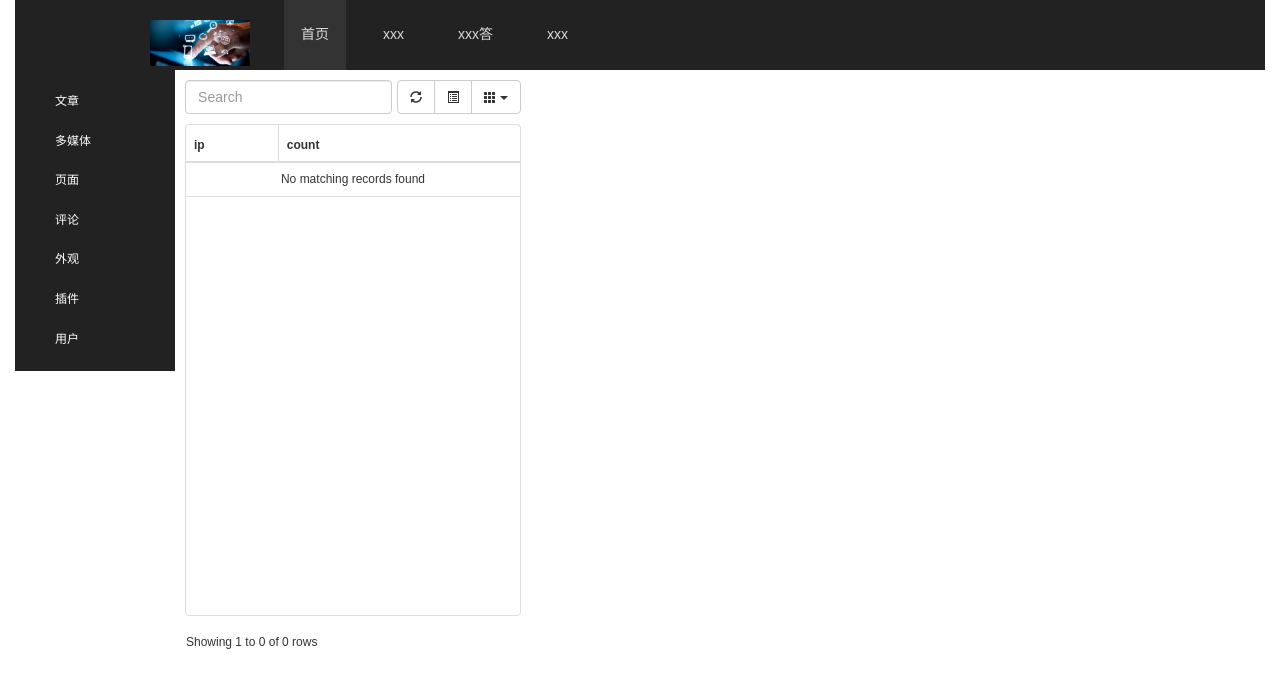
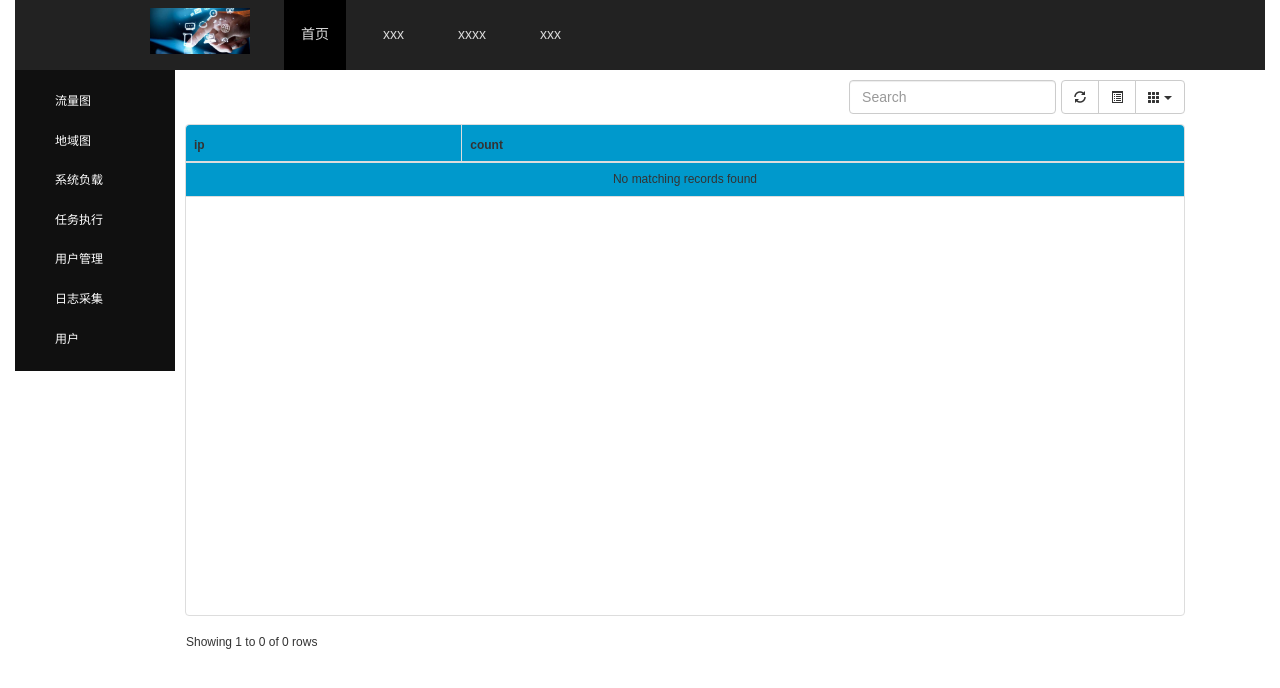
Before and after one commit to xieyixue/plog, a Django app: page /manage/get_ipcount/1/ in a window 1280 px wide. Shown: the top 688 px of the page. Run offline with Django 3.2, Linux system fonts and the light colour scheme; data that the repository does not hold is empty; some libraries are stand-ins or nearby versions.

```diff
--- a/static/css/Wp.css
+++ b/static/css/Wp.css
@@ -15,7 +15,7 @@ body{
     position: relative;
     float: left;
     width: 160px;
-    background-color: #222;
+    background-color: #101010;
 }
 
 .adminmenu{
@@ -23,7 +23,7 @@ body{
     margin: 12px 0;
     list-style: none;
     width: 160px;
-    background-color: #222;
+    background-color: #101010;
 }
 
 .menu{
--- a/static/css/jikexuyeuan.css
+++ b/static/css/jikexuyeuan.css
@@ -50,7 +50,8 @@ em{
     display: inline-block;
     width: 100%;
     height: 100%;
-    margin-top: 12px;
+    margin-top: 0px;
+    margin-left: 0px;
 }
 
 .ue-bar-nav{
@@ -79,9 +80,9 @@ em{
 }
 
 .ue-bar-nav li.active{
-    background: #333;
+    background: #000;
 }
 
 .ue-bar-nav li a:hover{
-    background: #333;
+    background: #000;
 }
--- a/static/css/layout.css
+++ b/static/css/layout.css
@@ -5,4 +5,8 @@
 .span8{
     float: left;
     margin-left: 10px;
+    width: 80%;
 }
+body{
+    background-color:#FFFFFF
+}
--- /dev/null
+++ b/static/css/table.css
@@ -0,0 +1,3 @@
+table{
+    background-color: #0099CC;
+}
--- a/templates/base.html
+++ b/templates/base.html
@@ -2,6 +2,7 @@
 
     {% block css %}
         <link rel="stylesheet" href="/static/css/bootstrap.css">
+        <link rel="stylesheet" href="/static/css/layout.css">
     {% endblock %}
 
 {% block table %}
--- a/templates/ip_count_table.html
+++ b/templates/ip_count_table.html
@@ -3,6 +3,7 @@
 
 {% block css %}
     <link rel="stylesheet" href="/static/css/bootstrap-table.css">
+    <link rel="stylesheet" href="/static/css/table.css">
 {% endblock %}
 {% block table %}
 
--- a/templates/layout.html
+++ b/templates/layout.html
@@ -33,7 +33,7 @@
                                 <em>xxx</em>
                             </a></li>
                             <li><a href="#">
-                                <em>xxx答</em>
+                                <em>xxxx</em>
                             </a></li>
                             <li><a href="#">
                                 <em>xxx</em>
@@ -49,12 +49,12 @@
 		<div class="span4">
             <div class="adminMenuWarp">
                 <ul class="adminmenu">
-                    <li class="menu"><a href="#">文章</a></li>
-                    <li class="menu"><a href="#">多媒体</a></li>
-                    <li class="menu"><a href="#">页面</a></li>
-                    <li class="menu"><a href="#">评论</a></li>
-                    <li class="menu"><a href="#">外观</a></li>
-                    <li class="menu"><a href="#">插件</a></li>
+                    <li class="menu"><a href="#">流量图</a></li>
+                    <li class="menu"><a href="#">地域图</a></li>
+                    <li class="menu"><a href="#">系统负载</a></li>
+                    <li class="menu"><a href="#">任务执行</a></li>
+                    <li class="menu"><a href="#">用户管理</a></li>
+                    <li class="menu"><a href="#">日志采集</a></li>
                     <li class="menu"><a href="#">用户</a></li>
                 </ul>
             </div>
--- a/templates/url_count_table.html
+++ b/templates/url_count_table.html
@@ -5,6 +5,7 @@
 {% block css %}
 
     <link rel="stylesheet" href="/static/css/bootstrap-table.css">
+    <link rel="stylesheet" href="/static/css/table.css">
 {% endblock %}
 
 {% block table %}
```
Also changed, not shown: static/css/img/后台界面设计图.jpg (added).
